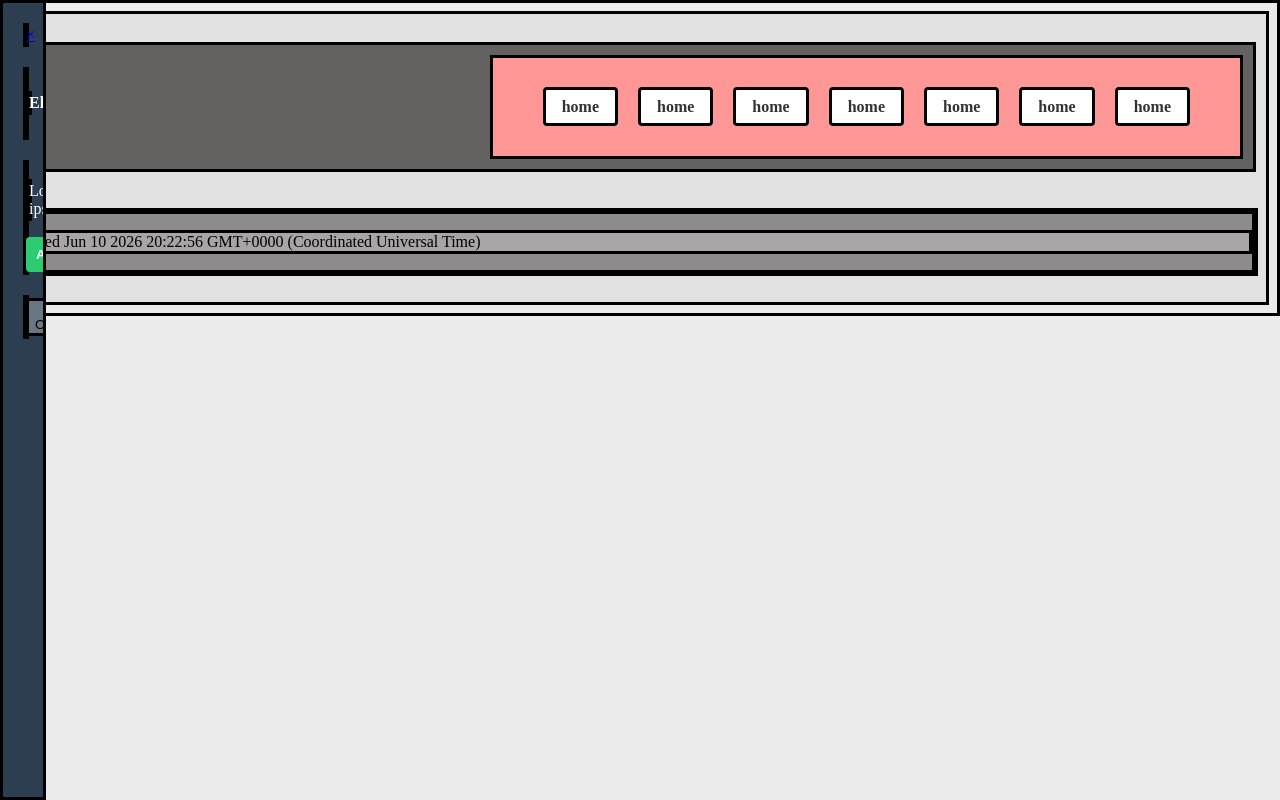
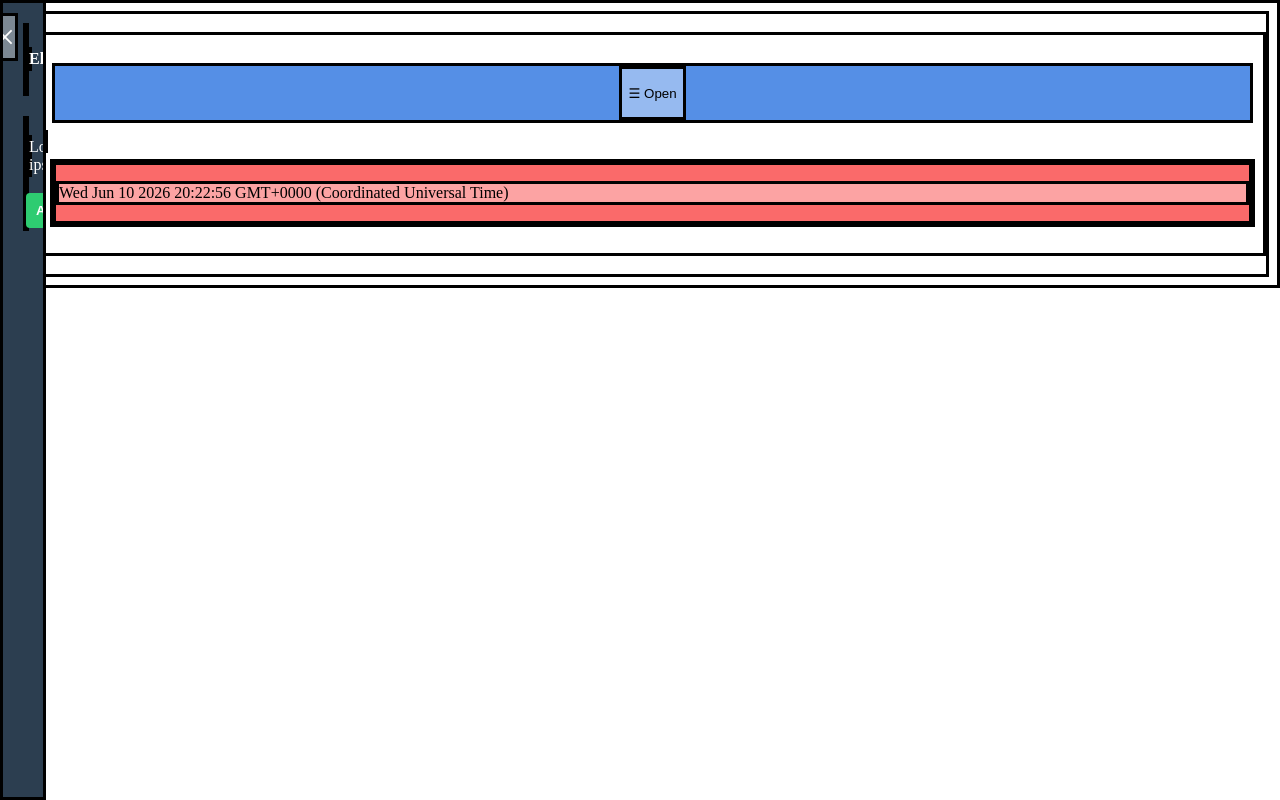
Before and after one commit to Contreras-Yael/pruebas_2, an Angular app: page / in a window 1280 px wide. Built offline with nearby package versions, Linux system fonts and the light colour scheme.

Commit message:
pues pa casa

```diff
--- a/src/app/app.component.html
+++ b/src/app/app.component.html
@@ -1,4 +1,15 @@
+<sidevar
+  [IsOpen]="sidevarEstado"
+  (closeSidebar)="cambiarEstado(false)">
+</sidevar>
 
-<app-page-1></app-page-1>
+
+<div class="bod">
+<app-page-1
+  [empuje]="sidevarEstado"
+  (openSidebar)="cambiarEstado(true)">
+</app-page-1>
+
 <app-page-2></app-page-2>
-<sidevar></sidevar>
+
+</div>
--- a/src/app/app.component.scss
+++ b/src/app/app.component.scss
@@ -0,0 +1,3 @@
+.bod{
+  margin-left: 2%;
+}
--- a/src/app/app.component.ts
+++ b/src/app/app.component.ts
@@ -11,5 +11,11 @@ import { SidevarComponent } from './components/sidevar/sidevar.component';
   styleUrl: './app.component.scss'
 })
 export class AppComponent {
-  title = 'pruebas';
+
+  public sidevarEstado = false;
+
+  cambiarEstado(nuevoEstado: boolean) {
+    this.sidevarEstado = nuevoEstado;
+  }
+
 }
--- a/src/app/components/sidevar/sidevar.component.html
+++ b/src/app/components/sidevar/sidevar.component.html
@@ -1,17 +1,13 @@
-<div class="panel-lateral-nuevo" [class.active]="sidevar">
-  <a class="cerrbot" href="funciona()" class="closebtn" onclick="closeNav()">&times;</a>
+<div class="panel-lateral-nuevo" [class.active]="IsOpen">
+
+  <a class="cerrbot" (click)="cerrar()">&times;</a>
 
   <div class="cabecera-panel">
     <h4>Elementos</h4>
   </div>
 
-  <div class="cuerpo-panel" [class.active]="sidevar">
+  <div class="cuerpo-panel">
     <p>Lorem ipsun</p>
     <button class="boton-accion">Aplicar</button>
   </div>
-
-<div id="main" [class.empujado]="sidevar">
-  <button (click)="openside()">☰ Open</button>
 </div>
-
-</div>
--- a/src/app/components/sidevar/sidevar.component.scss
+++ b/src/app/components/sidevar/sidevar.component.scss
@@ -1,5 +1,4 @@
 
-/* 🎨 TU NUEVO ELEMENTO LATERAL FLOTANTE */
 .panel-lateral-nuevo {
   width: 0;
   height: 100%;
@@ -16,24 +15,22 @@
   gap: 20px;
   transition: 0.5s;
   overflow-x: hidden;
+
   &.active {
     width: 250px;
   }
 }
 
-#main {
-  transition: 0.4s ease;
-  &.empujado {
-    margin-left: 250px; /* Se empuja sola cuando la variable es true */
-  }
-}
-
 .panel-lateral-nuevo .cerrbot{
  position:absolute;
- top: 0;
+ top: 10px;
  right: 25px;
  font-size: 36px;
  margin-left: 50px;
+
+  &:hover {
+    color: #d695e4;
+  }
 }
 
 /* Estilo simple para el botón dentro de tu nuevo panel */
--- a/src/app/components/sidevar/sidevar.component.ts
+++ b/src/app/components/sidevar/sidevar.component.ts
@@ -1,4 +1,4 @@
-import { Component } from '@angular/core';
+import { Component, Input, Output, EventEmitter } from '@angular/core';
 
 @Component({
   selector: 'sidevar',
@@ -6,13 +6,15 @@ import { Component } from '@angular/core';
   templateUrl: './sidevar.component.html',
   styleUrl: './sidevar.component.scss'
 })
+
 export class SidevarComponent {
 
+  @Input() IsOpen= false;
 
-  public sidevar = false;
+  @Output() closeSidebar = new EventEmitter<void>();
 
-  openside(){
-    this.sidevar = !this.sidevar;
+  cerrar() {
+    this.closeSidebar.emit();
   }
 
 }
--- a/src/app/pages/page-1/page-1.component.html
+++ b/src/app/pages/page-1/page-1.component.html
@@ -1,7 +1,7 @@
-<div class="body_prin">
-  <div class="tite">
-    <ng-container *ngFor="let a of bucle">
-      <a class="boton-menu">{{ a }}</a>
-    </ng-container>
-  </div>
+
+
+<div class="body_prin" id="main" [class.empujado]="empuje">
+
+  <button class="bot_op" (click)="abrir()">☰ Open</button>
+
 </div>
--- a/src/app/pages/page-1/page-1.component.scss
+++ b/src/app/pages/page-1/page-1.component.scss
@@ -1,21 +1,28 @@
 .body_prin{
-  background-color: #646161;
+  background-color: #558fe6;
   display: flex;
-  justify-content: flex-end;
   margin: 10px;
+  justify-content: center;
+  height: 60px;
+
 }
 
 .tite{
-  padding: 40px;
-  justify-content:center;
-  background-color: #ff9797;
+  justify-content: center;
+  background-color: #b36ee8;
   margin: 10px;
-
+  display: flex;
+  align-items: center;
 }
 
+.prove{
+justify-content: center;
+display: flex;
+align-items: center;
+}
 
 .boton-menu {
-  background-color: #ffffff;
+  background-color: #b693e6;
   color: #333333;
   padding: 8px 16px;
   border-radius: 4px;
@@ -28,7 +35,19 @@
 
   /* Efecto visual cuando el usuario pasa el mouse encima */
   &:hover {
-    background-color: #333333;
+    background-color: #a8e87e;
     color: #ffffff;
   }
 }
+
+.bot_op{
+  justify-content: flex-start;
+
+}
+
+#main {
+  transition: 0.4s ease;
+  &.empujado {
+    margin-left: 250px; /* Se empuja sola cuando la variable es true */
+  }
+}
--- a/src/app/pages/page-1/page-1.component.ts
+++ b/src/app/pages/page-1/page-1.component.ts
@@ -1,5 +1,5 @@
 import { NgForOf } from '@angular/common';
-import { Component } from '@angular/core';
+import { Component, EventEmitter, Input, Output } from '@angular/core';
 
 @Component({
   selector: 'app-page-1',
@@ -15,6 +15,16 @@ export class Page1Component {
 
   public bucle: any[]=["home","home","home","home","home","home","home"];
 
+  @Input() empuje=false;
+
+  @Input() IsOpen= false;
+
+  @Output() apertura= new EventEmitter<void>();
+
+  abrir(){
+    this.apertura.emit();
+  }
+
   constructor(){
 
   this.nombre = "aaaa";
--- a/src/app/pages/page-2/page-2.component.scss
+++ b/src/app/pages/page-2/page-2.component.scss
@@ -1,3 +1,3 @@
 .bd-pr{
-  background-color: #646161;
+  background-color: #f60e0e;
 }
--- a/src/styles.scss
+++ b/src/styles.scss
@@ -3,5 +3,5 @@
   border: 3px solid #000000;
   box-sizing: border-box;
 
-  background-color: #cfcfcf61;
+  background-color: #ffffff61;
 }
```
